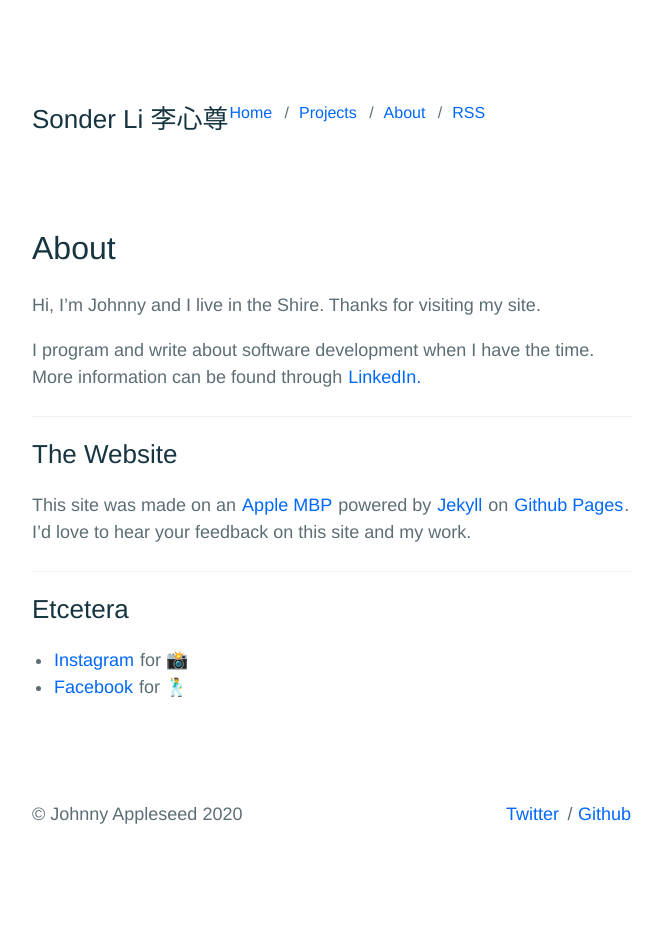
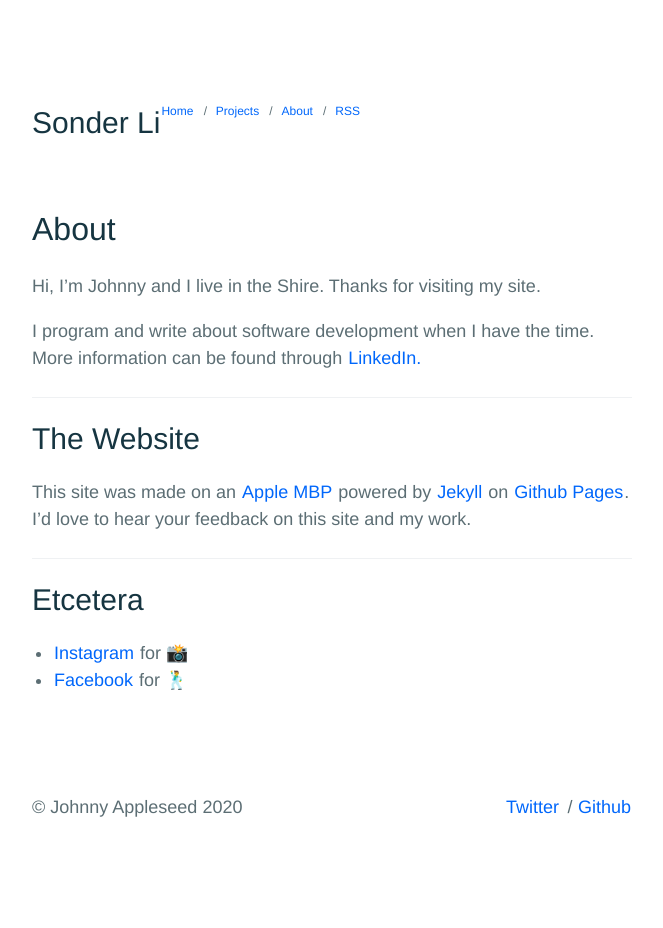
Before and after one commit to sumchuenli/sumchuenli.github.io, a Jekyll site: the page built from _pages/about.md, in a window 1280 px wide. Shown: the whole page, without its empty margins (308-971 px from the left). Built offline with Jekyll 4.4.1, drawn with Linux system fonts in a browser that asks for light colours.

Commit message:
fixing css

```diff
--- a/_config.yml
+++ b/_config.yml
@@ -1,5 +1,5 @@
 # Site settings
-title: Sonder Li 李心尊
+title: Sonder Li
 description: hello
   Write a description of your website here.
 
--- a/_sass/components/_page.scss
+++ b/_sass/components/_page.scss
@@ -10,7 +10,6 @@
     margin-bottom: 6rem; // 100px
 
     h1 {
-        margin-bottom: 2.5rem; // 25px
         @include fs--heading-2;
         color: $c-base__02;
     }
--- a/_sass/helpers/_mixins.scss
+++ b/_sass/helpers/_mixins.scss
@@ -37,7 +37,7 @@
 
 @mixin fs--heading-2 {
     line-height: 1.5;
-    font-size: 2.6rem; // 24px
+    font-size: 3.0rem; // 24px
 }
 
 @mixin fs--heading-3 {
@@ -57,7 +57,7 @@
 
 @mixin fs--meta {
     line-height: 1;
-    font-size: 1.6rem; // 18px
+    font-size: 1.2rem; // 18px
 }
 
 @mixin fs--caption {
```
